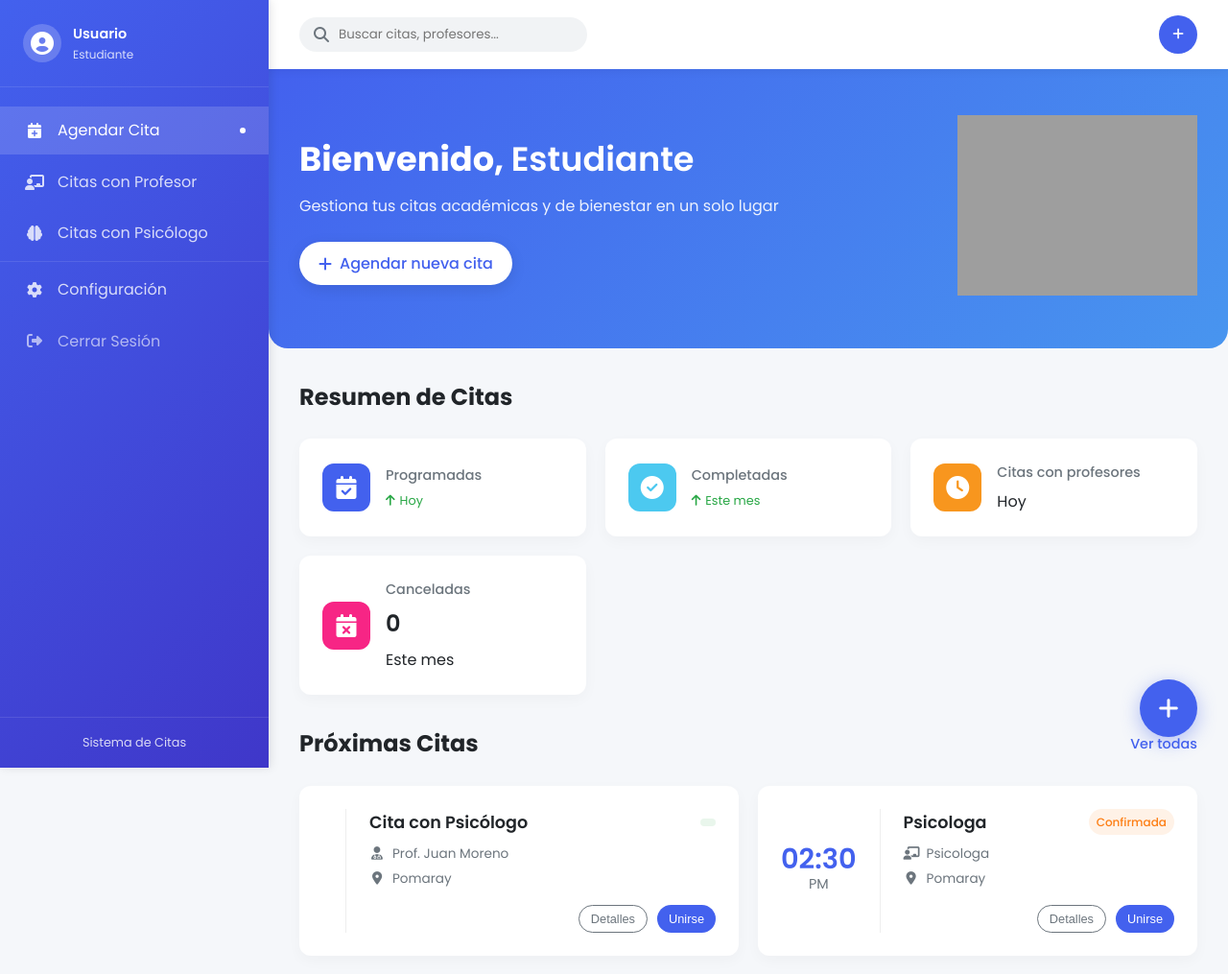
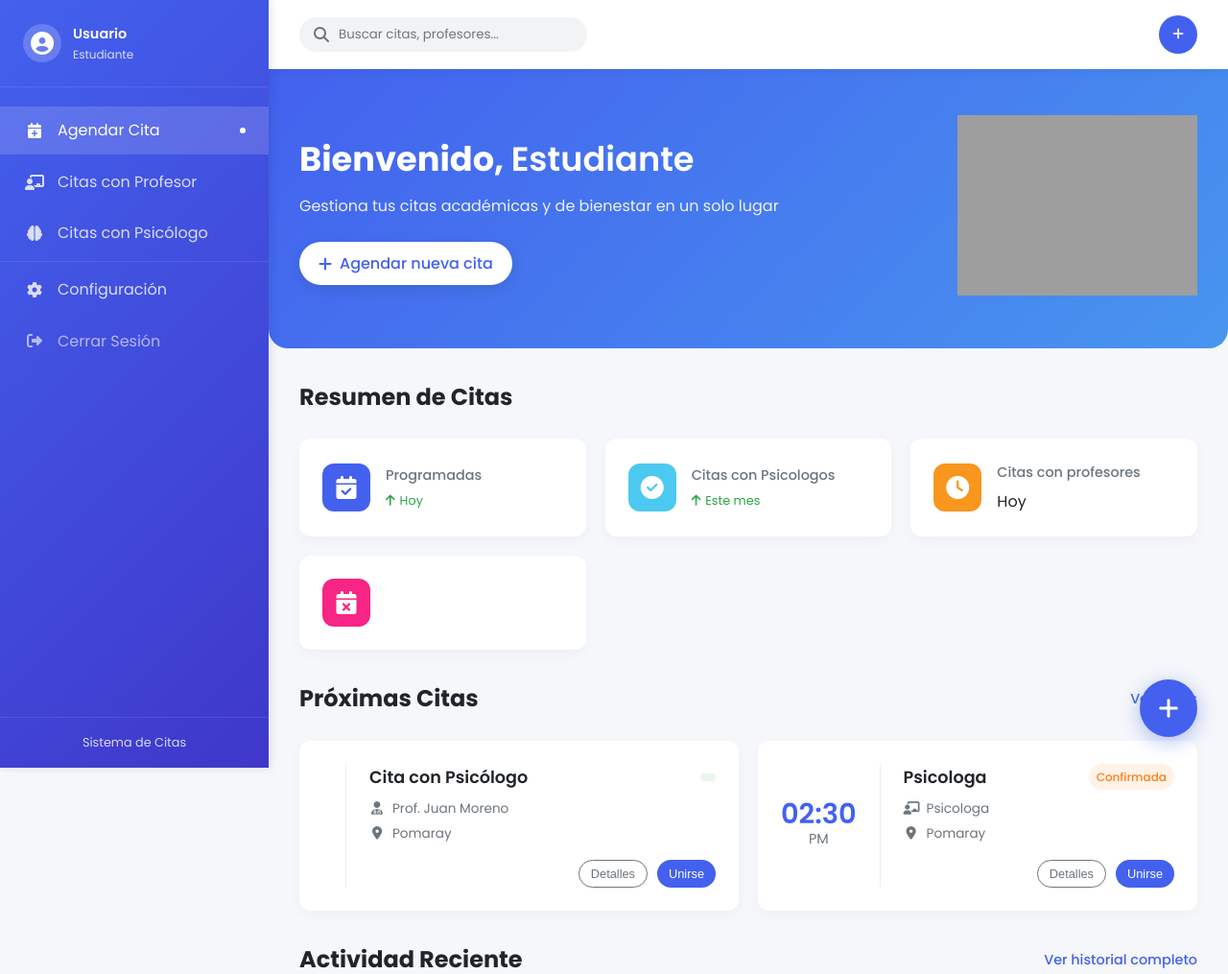
Before and after one commit to Miguel8817/PsicologiaPomaray, a Flask app: template templates/usuario.html in a window 1280 px wide. Shown: the top 1015 px of the page at 96% size. Run offline with Flask 3, Linux system fonts and the light colour scheme; the template is opened without the code that fills it, so the values that code supplies are empty; some libraries are stand-ins or nearby versions; grey boxes are pictures that could not be loaded.

Commit message:
Add files via upload

```diff
--- a/templates/usuario.html
+++ b/templates/usuario.html
@@ -130,7 +130,7 @@
             </div>
             <div class="stat-info">
               <h3>Programadas</h3>
-              <p class="stat-value">{{stats.0}}</p>
+              <p class="stat-value">{{stats.0 + stats.5}}</p>
               <p class="stat-change positive">
                 <i class="fas fa-arrow-up"></i> Hoy
               </p>
@@ -142,7 +142,7 @@
               <i class="fas fa-check-circle"></i>
             </div>
             <div class="stat-info">
-              <h3>Completadas</h3>
+              <h3>Citas con Psicologos</h3>
               <p class="stat-value">{{stats.0}}</p>
               <p class="stat-change positive">
                 <i class="fas fa-arrow-up"></i> {{stats.0}} Este mes
@@ -165,11 +165,6 @@
             <div class="stat-icon danger">
               <i class="fas fa-calendar-times"></i>
             </div>
-            <div class="stat-info">
-              <h3>Canceladas</h3>
-              <p class="stat-value">0</p>
-              <p class="stat-detail">Este mes</p>
-            </div>
           </div>
         </div>
       </section>
@@ -178,7 +173,7 @@
       <section class="upcoming-appointments">
         <div class="section-header">
           <h2>Próximas Citas</h2>
-          <a href="#" class="view-all">Ver todas</a>
+          <a href="/GestionCita" class="view-all">Ver todas</a>
         </div>
 
         <div class="appointments-list">
```
